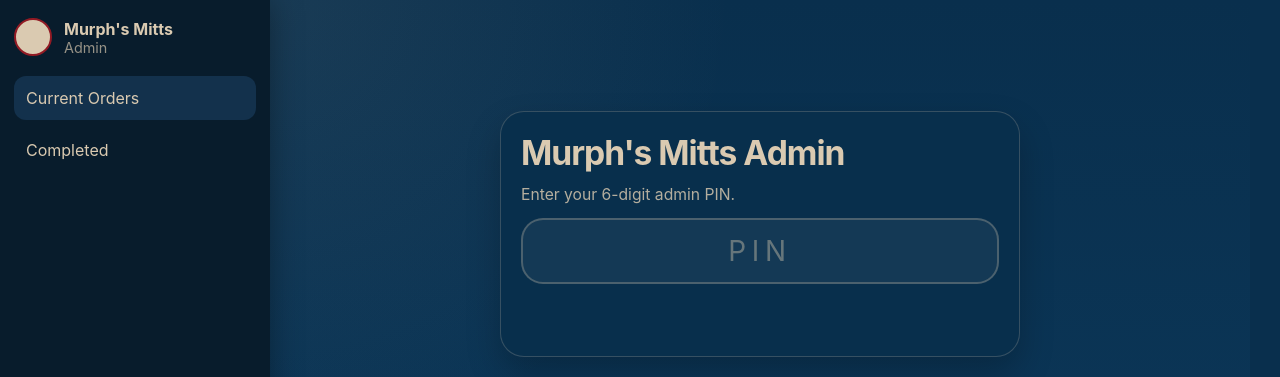
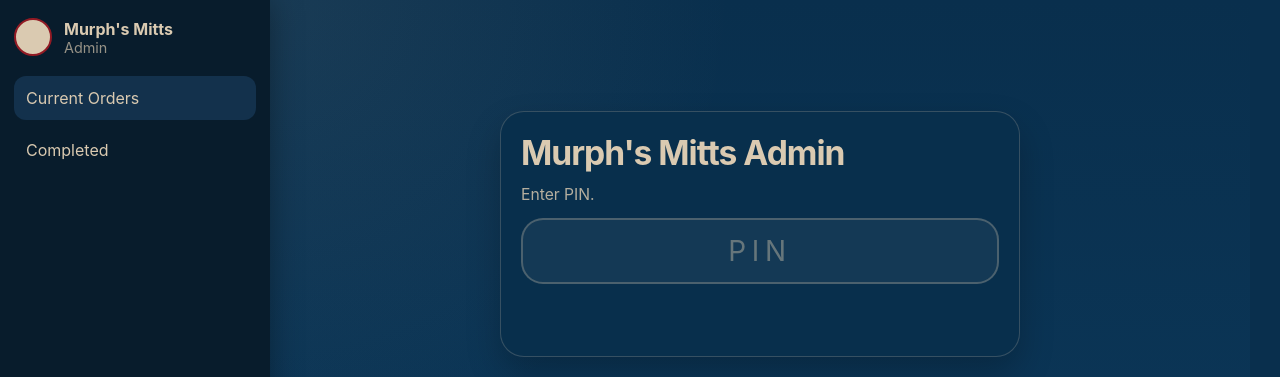
Before and after one commit to kbrettmurphy-ctrl/murphsmitts, a Jekyll site: the page admin/index.html, which Jekyll copies as it is, in a window 1280 px wide. Shown: the top 377 px of the page. Built offline with Jekyll 4.4.1, drawn with Linux system fonts in a browser that asks for light colours.

Commit message:
Update index.html

```diff
--- a/admin/index.html
+++ b/admin/index.html
@@ -32,7 +32,7 @@
       <section id="loginView" class="view active">
         <div class="card login-card">
           <h1>Murph's Mitts Admin</h1>
-          <p class="muted">Enter your 6-digit admin PIN.</p>
+          <p class="muted">Enter PIN.</p>
           <input id="pinInput" type="password" inputmode="numeric" maxlength="6" placeholder="PIN" />
           <p id="loginStatus" class="status"></p>
         </div>
```
